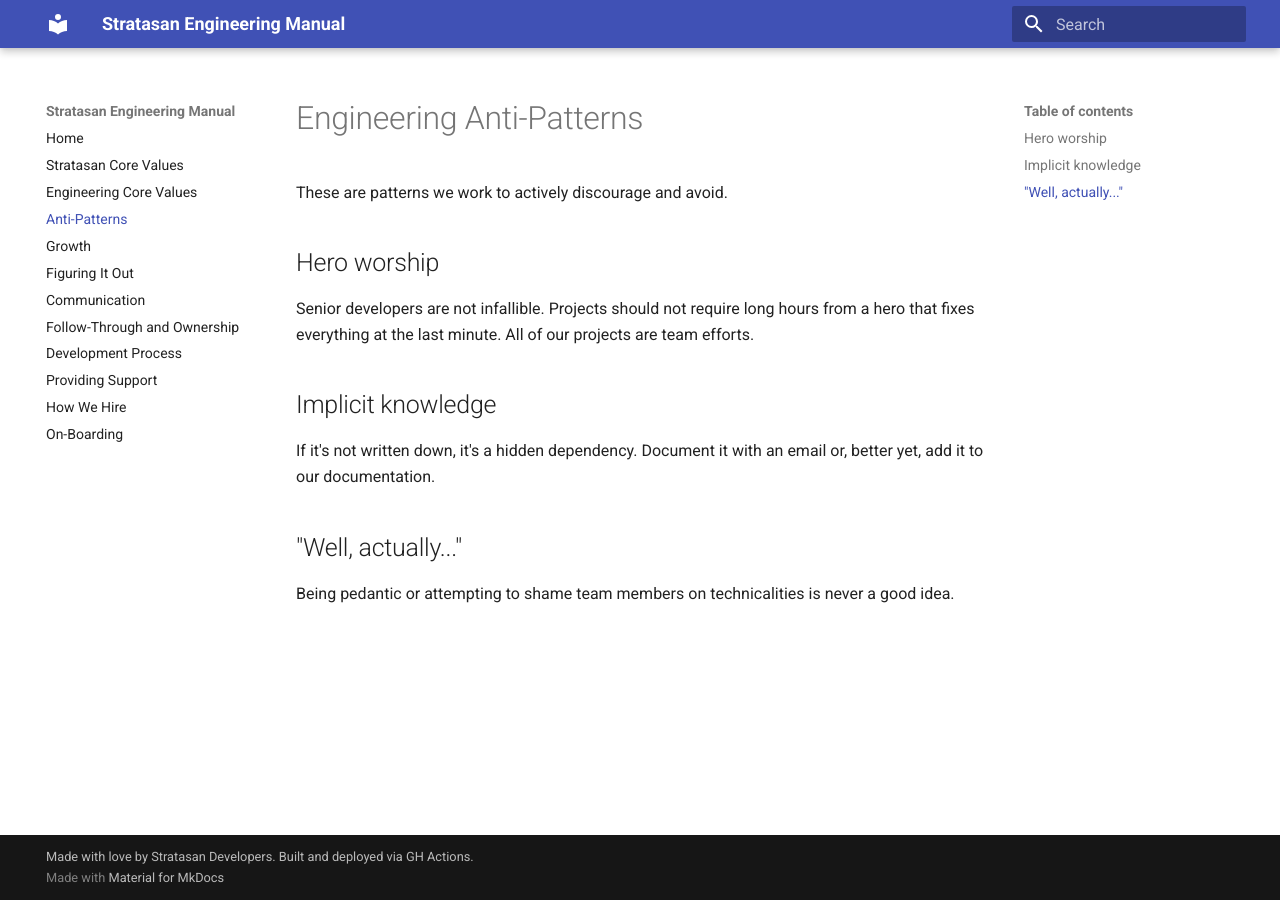
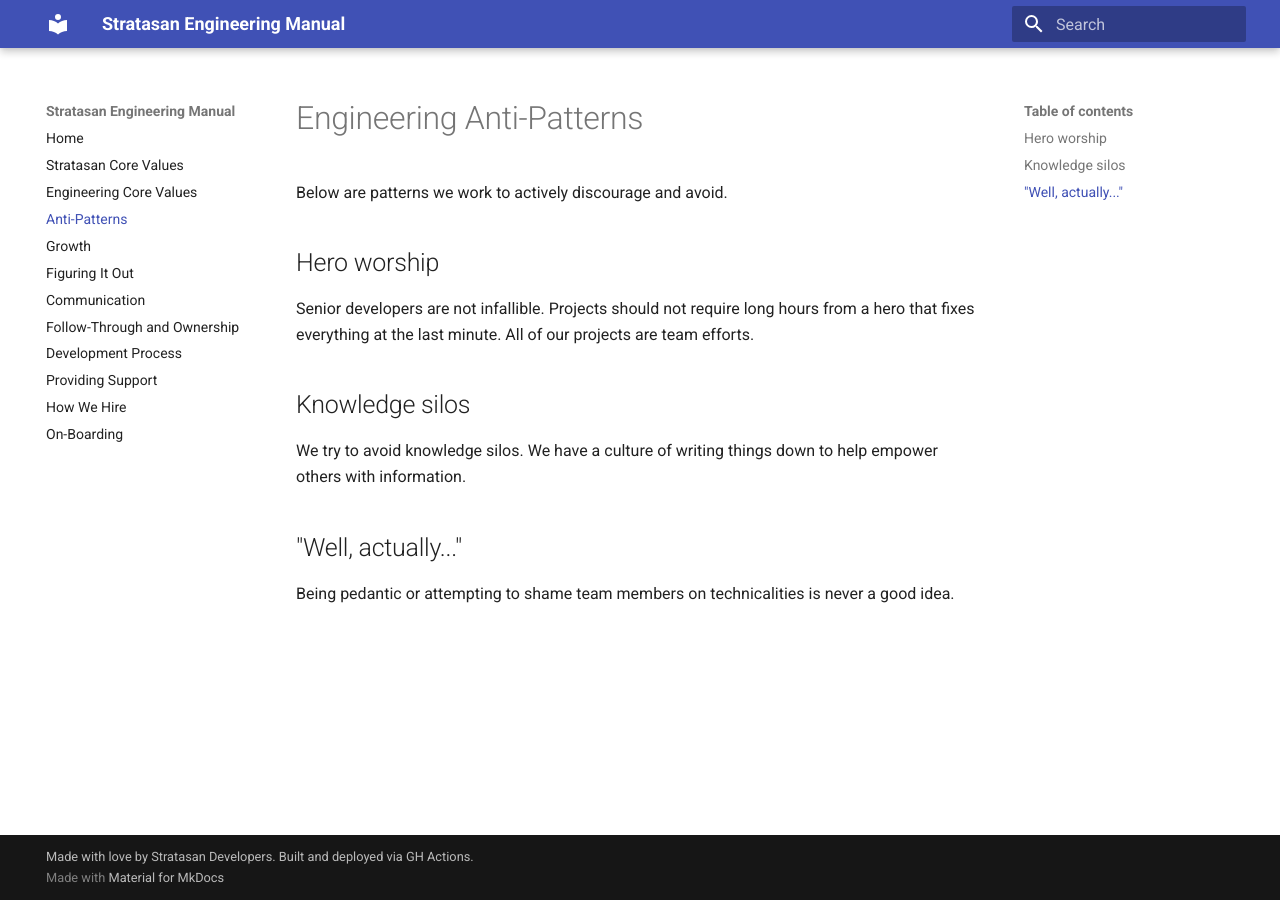
Before and after one commit to stratasan/engineering, an MkDocs documentation site: the page built from docs/engineering_anti_patterns.md, in a window 1280 px wide. Built offline with MkDocs 1.6.1 and Material for MkDocs 9.7.7, drawn with Linux system fonts in a browser that asks for light colours; old or Windows-style settings are respelled for this version of MkDocs.

Commit message:
First pass at engineering anti-patterns

```diff
--- a/docs/engineering_anti_patterns.md
+++ b/docs/engineering_anti_patterns.md
@@ -1,19 +1,16 @@
 # Engineering Anti-Patterns
 
-These are patterns we work to actively discourage and avoid.
+Below are patterns we work to actively discourage and avoid.
 
 ## Hero worship
 
-Senior developers are not infallible. Projects should not require long hours
-from a hero that fixes everything at the last minute. All of our projects are
-team efforts.
+Senior developers are not infallible. Projects should not require long hours from a hero that fixes everything at the
+last minute. All of our projects are team efforts.
 
-## Implicit knowledge
+## Knowledge silos
 
-If it's not written down, it's a hidden dependency. Document it with an email
-or, better yet, add it to our documentation.
+We try to avoid knowledge silos. We have a culture of writing things down to help empower others with information.
 
 ## "Well, actually..."
 
-Being pedantic or attempting to shame team members on technicalities is never a
-good idea.
+Being pedantic or attempting to shame team members on technicalities is never a good idea.
```
